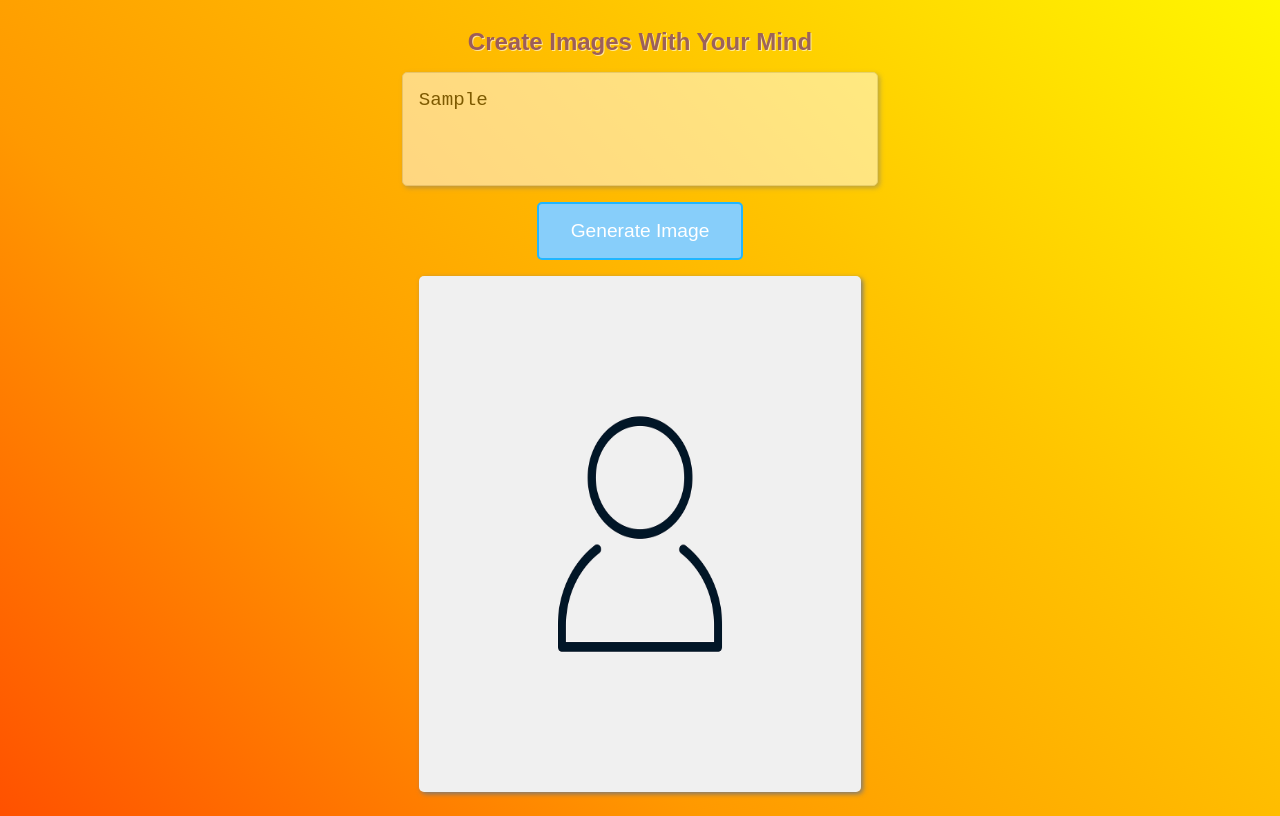
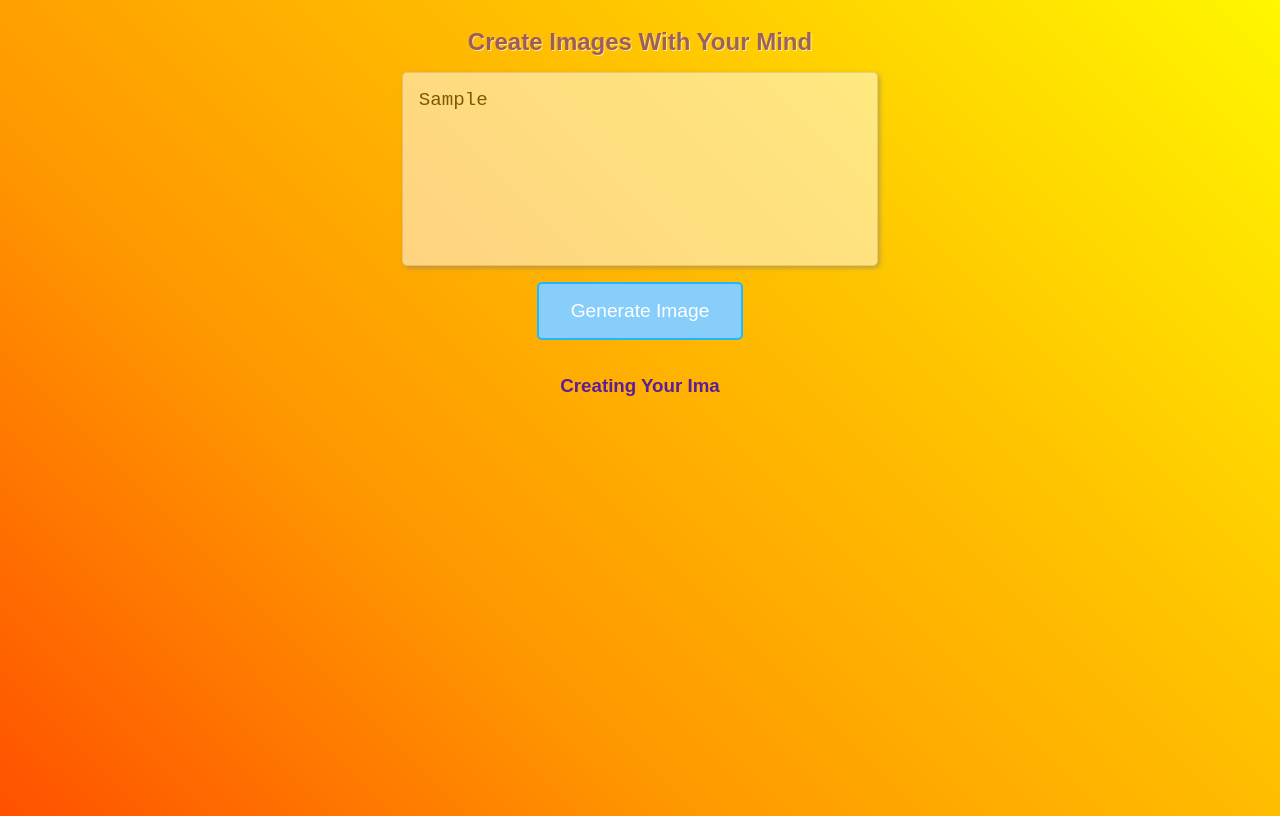
Before and after one commit to bodwood/AI-Image-Generator, a Next.js app: page / in a window 1280 px wide. Both pictures are taken after typing "Sample" into the empty fields and a click on the button "Generate Image". Built offline with nearby package versions, Linux system fonts and the light colour scheme; no server answers.

Commit message:
Created an animation that will iterate while the image is loading

```diff
--- a/src/pages/_app.tsx
+++ b/src/pages/_app.tsx
@@ -8,6 +8,9 @@ export default function App({ Component, pageProps }: AppProps) {
 
   const [input, setInput] = useState('');
   const [result, setResult] = useState('./images/placeholder.png')
+  const [loading, setLoading] = useState(false);
+  const [typedText, setTypedText] = useState('');
+  const text: string = 'Creating Your Image...';
 
 
   // Grabs the API key from the .env file
@@ -23,15 +26,38 @@ export default function App({ Component, pageProps }: AppProps) {
   const openai = new OpenAIApi(configuration)
   //
   const generateImage = async () => {
+    setLoading(true);
     const res = await openai.createImage({
       prompt: input,
       n:1,
-      size:"1024x1024"
+      size:"256x256"
   })
+    setLoading(false);
     const data = res.data;
     console.log(data);
     setResult(data.data[0].url || 'image not found');
   }
+
+  // this will run whenever loading is set to true
+  useEffect(() => {
+    if(loading)
+    {
+      let i = 0;
+      // Slices the text to the current index and sets it to the typedText state
+      // This runs every 500ms
+      // Clears the interval once loading is set to false
+      const interval = setInterval(() => {
+        setTypedText(text.slice(0,i));
+        i++;
+        if(i > text.length + 1)
+        {
+          i = 0;
+          setTypedText('');
+        }
+      }, 150)
+      return () => clearInterval(interval);
+    }
+  }, [loading])
 
   return (
     <div className='app-main'>
@@ -42,8 +68,13 @@ export default function App({ Component, pageProps }: AppProps) {
         onChange={(e) => setInput(e.target.value)}
       />
       <button onClick={generateImage}>Generate Image</button>
+      <> {loading ? (
       <>
-        <img className='placeholder-image' src={result} alt='Generated Image' />
+      <h3>{typedText}</h3>
+      </>
+      )
+      : <img className='placeholder-image' src={result} alt='Generated Image' />
+      }
       </>
     </div>
   );
```
